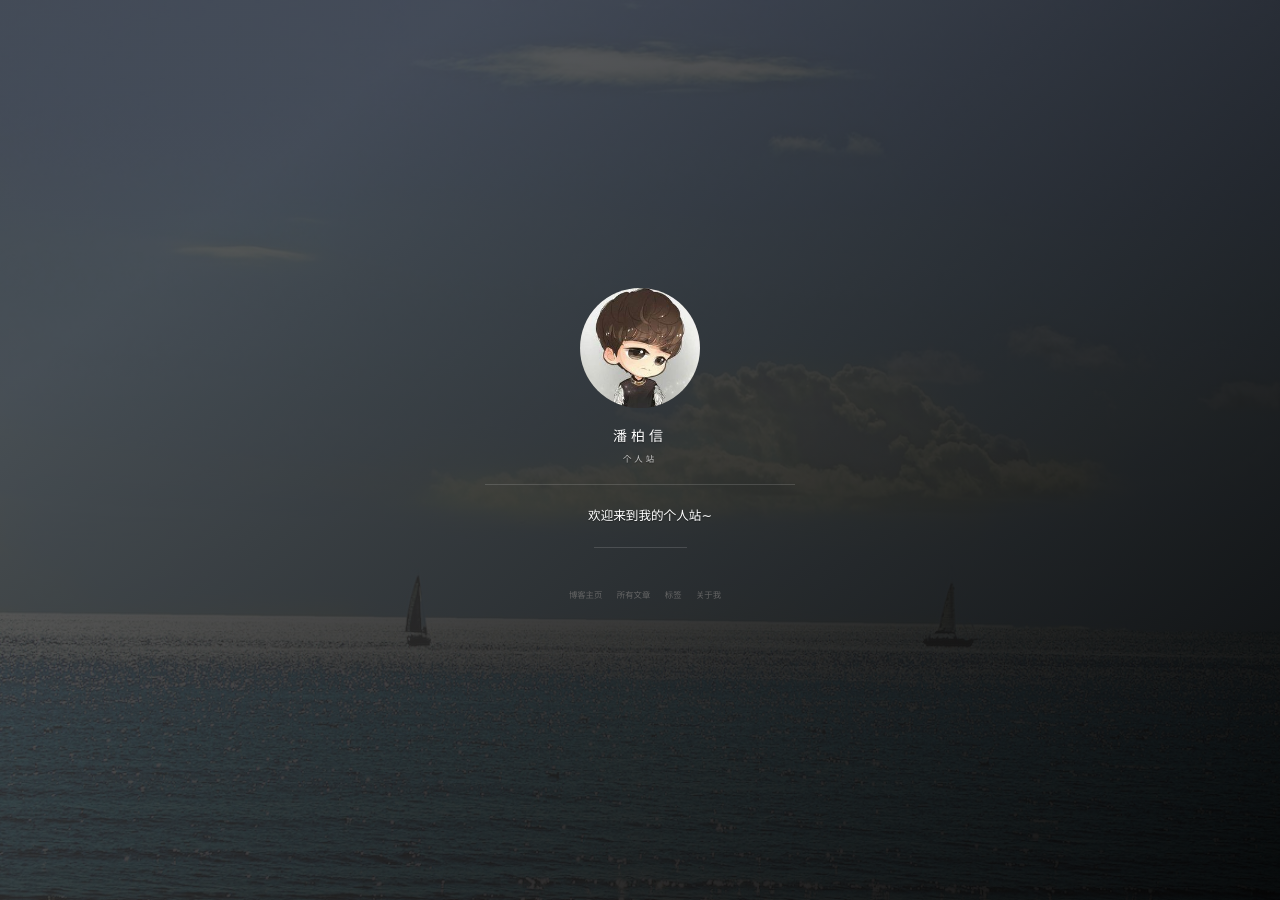
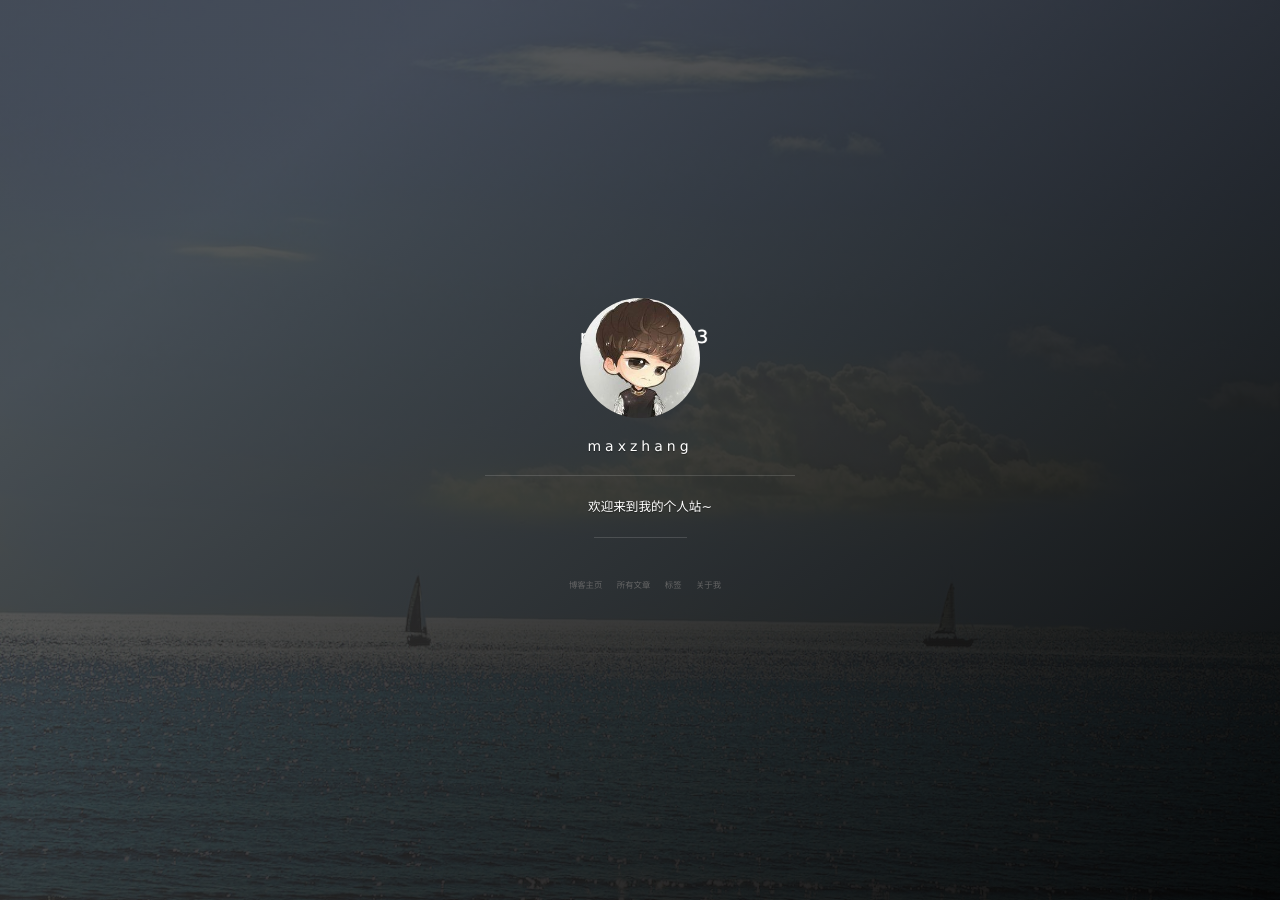
Before and after one commit to maxzhang123/maxzhang123.github.io, a Jekyll site: the page built from index.html, in a window 1280 px wide. Built offline with Jekyll 4.4.1, drawn with Linux system fonts in a browser that asks for light colours; nearby versions of some CDN libraries; the list of posts is cut into pages by our own code; comment, search, counter and statistics services are not loaded; grey boxes are pictures that could not be loaded.

Commit message:
remark -

```diff
--- a/_config.yml
+++ b/_config.yml
@@ -1,35 +1,34 @@
 # Basic
-title: 潘柏信
-subtitle: 个人站
+title: maxzhang
 description: 欢迎来到我的个人站~
 # 头像里面的标题
-avatarTitle: leopardpan
+avatarTitle: maxzhang123
 # 头像里面的描述
-avatarDesc: iOS / 机器学习
-url: "http://baixin.io"
+avatarDesc: iOS / html5
+url: "http://maxzhang123.github.io"
 
 # Comment
 comment:
     # disqus: leopard
-    duoshuo: leopard
+    duoshuo: maxzhang
 
 # Social
 social:
-    weibo: 5366874726
-    github: leopardpan
+    # weibo: 5366874726
+    github: maxzhang123
     # twitter:
-    mail: leopardpan@icloud.com
+    mail: maxzhangchn@foxmail.com
 
-# 百度统计
-# 使用博客模板请去掉或者更换 id
-baidu:
-    id: 8ba1c6be0953b6f9c2ba38e57f615421
+# # 百度统计
+# # 使用博客模板请去掉或者更换 id
+# baidu:
+#     id: 8ba1c6be0953b6f9c2ba38e57f615421
 
-# Google Analytics
-# 使用博客模板请去掉或者更换 id
-ga:
-    id: UA-84134159-3
-    host: auto
+# # Google Analytics
+# # 使用博客模板请去掉或者更换 id
+# ga:
+#     id: UA-84134159-3
+#     host: auto
 
 
 # 《----------------- 上面的信息修改成你自己的 ---------------------------》
```
